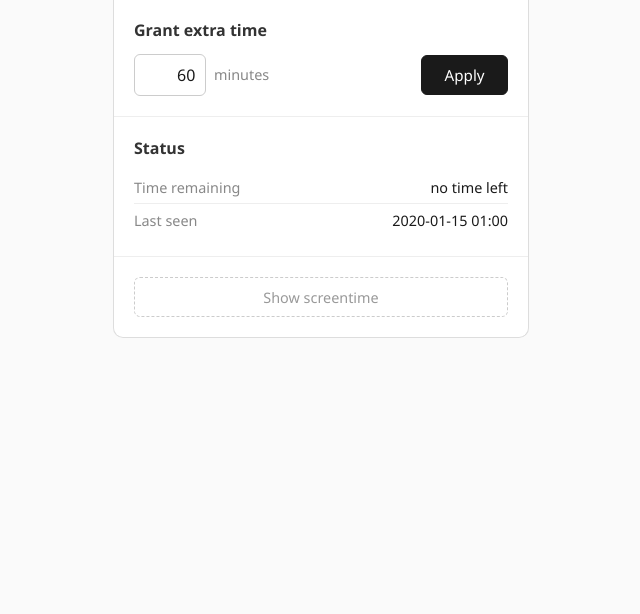
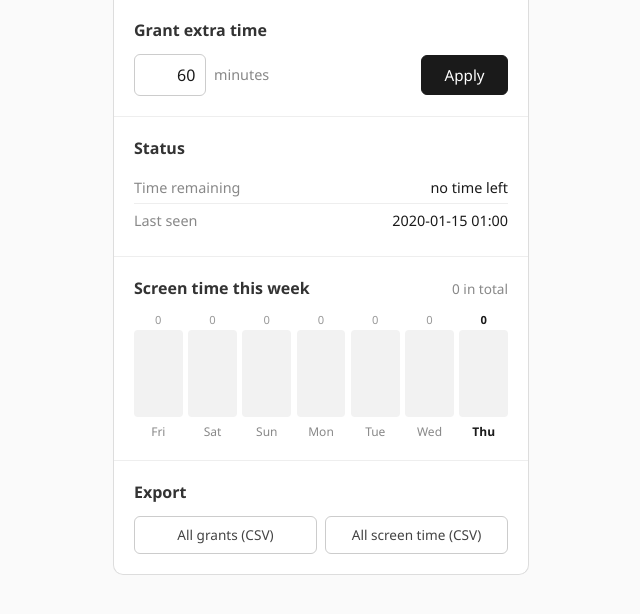
Before and after one commit to franp9am/child_control_windows, a FastAPI app: page /?device_id=1 in a window 1280 px wide. Shown: the part 127-741 px from the top of the page, without its empty margins (319-959 px from the left). Run offline with FastAPI, Linux system fonts and the light colour scheme; tables that the repository leaves empty hold one stand-in row (values such as "Sample post").

Commit message:
Chart the last week's screen time and export the tables as CSV
The placeholder button becomes a seven-day bar chart of time spent,
scaled to the busiest day with an hour as the shortest scale, and the
new Export section downloads that device's grants and status rows.

Co-Authored-By: Claude Opus 5 <noreply@anthropic.com>

```diff
--- a/server/app.py
+++ b/server/app.py
@@ -1,11 +1,14 @@
+import csv
+import io
+import re
 import sqlite3
 from dataclasses import dataclass
-from datetime import datetime, timezone
+from datetime import datetime, timedelta, timezone
 from pathlib import Path
 from zoneinfo import ZoneInfo
 
 from fastapi import FastAPI, HTTPException, Request
-from fastapi.responses import HTMLResponse, RedirectResponse
+from fastapi.responses import HTMLResponse, RedirectResponse, Response
 from fastapi.templating import Jinja2Templates
 from pydantic import BaseModel
 
@@ -47,6 +50,20 @@ class LastSeenView:
     remaining: str
 
 
+@dataclass
+class DayUsage:
+    weekday: str
+    spent: str
+    bar_percent: int
+    is_today: bool
+
+
+@dataclass
+class WeekUsage:
+    days: list[DayUsage]
+    total: str
+
+
 def formatted_local_time(utc_timestamp: str) -> str:
     local = datetime.fromisoformat(utc_timestamp).astimezone(DISPLAY_TIMEZONE)
     return local.strftime("%Y-%m-%d %H:%M")
@@ -59,6 +76,49 @@ def duration_in_words(seconds: int) -> str:
         return "no time left"
     magnitude = f"{hours} h {minutes} min" if hours else f"{minutes} min"
     return magnitude if seconds > 0 else f"{magnitude} over"
+
+
+def compact_duration(seconds: int) -> str:
+    hours, minutes = divmod(seconds // 60, 60)
+    if seconds <= 0:
+        return "0"
+    if hours == 0:
+        return f"{minutes}m"
+    return f"{hours}h{minutes:02d}"
+
+
+def percent_of_tallest(seconds: int, tallest: int) -> int:
+    """Any use at all gets at least a sliver, so a short day is not an empty column."""
+    if seconds == 0:
+        return 0
+    return max(round(100 * seconds / tallest), 1)
+
+
+def last_week(connection: sqlite3.Connection, device_id: int) -> WeekUsage:
+    """Time spent on each of the last seven days, oldest first; missing days count as zero."""
+    today = datetime.now(DISPLAY_TIMEZONE).date()
+    days = [today - timedelta(days=offset) for offset in reversed(range(7))]
+    rows = connection.execute(
+        """SELECT date, time_spent_sec FROM status
+           WHERE device_id = :device_id AND date >= :first_day""",
+        {"device_id": device_id, "first_day": days[0].isoformat()},
+    ).fetchall()
+    spent_on = {row["date"]: row["time_spent_sec"] for row in rows}
+    seconds_per_day = [max(spent_on.get(day.isoformat(), 0), 0) for day in days]
+    # An hour is the shortest scale, so a quiet week doesn't look like a busy one.
+    tallest = max(max(seconds_per_day), 3600)
+    return WeekUsage(
+        days=[
+            DayUsage(
+                weekday=day.strftime("%a"),
+                spent=compact_duration(seconds),
+                bar_percent=percent_of_tallest(seconds, tallest),
+                is_today=day == today,
+            )
+            for day, seconds in zip(days, seconds_per_day)
+        ],
+        total=compact_duration(sum(seconds_per_day)),
+    )
 
 
 def last_seen(connection: sqlite3.Connection, device_id: int) -> LastSeenView | None:
@@ -91,6 +151,32 @@ def pending_grants(connection: sqlite3.Connection, device_id: int) -> list[Grant
         )
         for row in rows
     ]
+
+
+def csv_download(filename: str, header: list[str], rows: list[list]) -> Response:
+    buffer = io.StringIO()
+    writer = csv.writer(buffer)
+    writer.writerow(header)
+    writer.writerows(rows)
+    return Response(
+        content=buffer.getvalue(),
+        media_type="text/csv",
+        headers={"Content-Disposition": f'attachment; filename="{filename}"'},
+    )
+
+
+def export_filename(device_name: str, table: str) -> str:
+    """Device names are free text, so keep only what is safe in a header and a filename."""
+    return f"{re.sub(r'[^A-Za-z0-9]+', '-', device_name).strip('-') or 'device'}-{table}.csv"
+
+
+def device_name_or_404(connection: sqlite3.Connection, device_id: int) -> str:
+    device = connection.execute(
+        "SELECT name FROM devices WHERE id = :device_id", {"device_id": device_id}
+    ).fetchone()
+    if device is None:
+        raise HTTPException(status_code=404, detail="unknown device")
+    return device["name"]
 
 
 db.create_schema()
@@ -179,10 +265,11 @@ def index(request: Request, device_id: int | None = None) -> HTMLResponse:
         devices[0] if devices else None,
     )
     if selected_device is None:
-        waiting, status = [], None
+        waiting, status, week = [], None, None
     else:
         waiting = pending_grants(connection, selected_device["id"])
         status = last_seen(connection, selected_device["id"])
+        week = last_week(connection, selected_device["id"])
     connection.close()
     return templates.TemplateResponse(
         request,
@@ -192,6 +279,7 @@ def index(request: Request, device_id: int | None = None) -> HTMLResponse:
             "selected_device": selected_device,
             "pending_grants": waiting,
             "last_seen": status,
+            "week": week,
         },
     )
 
@@ -219,3 +307,74 @@ async def create_grant(request: Request) -> RedirectResponse:
         connection.close()
     target = request.url_for("index").include_query_params(device_id=device_id)
     return RedirectResponse(str(target), status_code=303)
+
+
+@app.get("/export/grants")
+def export_grants(device_id: int) -> Response:
+    connection = db.connect()
+    try:
+        device_name = device_name_or_404(connection, device_id)
+        rows = connection.execute(
+            """SELECT id, seconds, created_at, acked_at FROM grants
+               WHERE device_id = :device_id
+               ORDER BY id""",
+            {"device_id": device_id},
+        ).fetchall()
+    finally:
+        connection.close()
+    zone = DISPLAY_TIMEZONE.key
+    return csv_download(
+        filename=export_filename(device_name, "grants"),
+        header=["id", "minutes", f"created ({zone})", f"applied ({zone})"],
+        rows=[
+            [
+                row["id"],
+                row["seconds"] // 60,
+                formatted_local_time(row["created_at"]),
+                formatted_local_time(row["acked_at"]) if row["acked_at"] else "",
+            ]
+            for row in rows
+        ],
+    )
+
+
+@app.get("/export/screen-time")
+def export_screen_time(device_id: int) -> Response:
+    connection = db.connect()
+    try:
+        device_name = device_name_or_404(connection, device_id)
+        rows = connection.execute(
+            """SELECT date, time_spent_sec, carryover_sec, granted_sec, remaining_sec,
+                      last_tick, updated_at
+               FROM status
+               WHERE device_id = :device_id
+               ORDER BY date""",
+            {"device_id": device_id},
+        ).fetchall()
+    finally:
+        connection.close()
+    zone = DISPLAY_TIMEZONE.key
+    return csv_download(
+        filename=export_filename(device_name, "screen-time"),
+        header=[
+            "date",
+            "time_spent_sec",
+            "carryover_sec",
+            "granted_sec",
+            "remaining_sec",
+            "last_tick (device clock)",
+            f"synced ({zone})",
+        ],
+        rows=[
+            [
+                row["date"],
+                row["time_spent_sec"],
+                row["carryover_sec"],
+                row["granted_sec"],
+                row["remaining_sec"],
+                row["last_tick"] or "",
+                formatted_local_time(row["updated_at"]),
+            ]
+            for row in rows
+        ],
+    )
--- a/server/templates/index.html
+++ b/server/templates/index.html
@@ -63,11 +63,26 @@
   .status td { text-align: right; }
   .status tr:last-child th, .status tr:last-child td { border-bottom: none; }
   .never { margin: 0; font-size: .9rem; color: #888; }
-  .overview button {
-    width: 100%; padding: .6rem 1.2rem; border-radius: 6px; cursor: not-allowed;
-    background: #fff; color: #999; border: 1px dashed #ccc;
-    font-size: .9rem; font-family: inherit;
+  .week h2 { display: flex; align-items: baseline; }
+  .week .total { margin-left: auto; font-weight: 400; color: #888; font-size: .85rem; }
+  .chart { display: flex; align-items: stretch; gap: .35rem; height: 8rem; }
+  .day { flex: 1; display: flex; flex-direction: column; align-items: center; }
+  .day .spent { font-size: .7rem; color: #999; padding-bottom: .2rem; }
+  .day .track {
+    flex: 1; width: 100%; display: flex; align-items: flex-end;
+    background: #f2f2f2; border-radius: 4px;
   }
+  .day .bar { width: 100%; min-height: 2px; border-radius: 4px; background: #b9b9b9; }
+  .day .weekday { font-size: .75rem; color: #888; padding-top: .35rem; }
+  .day.today .bar { background: #1a1a1a; }
+  .day.today .weekday, .day.today .spent { color: #1a1a1a; font-weight: 600; }
+  .export { display: flex; gap: .5rem; }
+  .export a {
+    flex: 1; padding: .55rem .6rem; border-radius: 6px; text-align: center;
+    text-decoration: none; border: 1px solid #ccc; background: #fff; color: #444;
+    font-size: .85rem;
+  }
+  .export a:hover { background: #f2f2f2; border-color: #999; color: #1a1a1a; }
   .empty { color: #888; font-size: .9rem; }
 </style>
 </head>
@@ -126,8 +141,31 @@
         {% endif %}
       </div>
 
-      <div class="section overview">
-        <button type="button" disabled>Show screentime</button>
+      <div class="section week">
+        <h2>Screen time this week
+          <span class="total">{{ week.total }} in total</span>
+        </h2>
+        <div class="chart">
+          {% for day in week.days %}
+          <div class="day {% if day.is_today %}today{% endif %}">
+            <span class="spent">{{ day.spent }}</span>
+            <div class="track">
+              {% if day.bar_percent %}
+              <div class="bar" style="height: {{ day.bar_percent }}%"></div>
+              {% endif %}
+            </div>
+            <span class="weekday">{{ day.weekday }}</span>
+          </div>
+          {% endfor %}
+        </div>
+      </div>
+
+      <div class="section">
+        <h2>Export</h2>
+        <div class="export">
+          <a href="{{ url_for('export_grants').include_query_params(device_id=selected_device.id) }}">All grants (CSV)</a>
+          <a href="{{ url_for('export_screen_time').include_query_params(device_id=selected_device.id) }}">All screen time (CSV)</a>
+        </div>
       </div>
     </div>
     {% else %}
```
